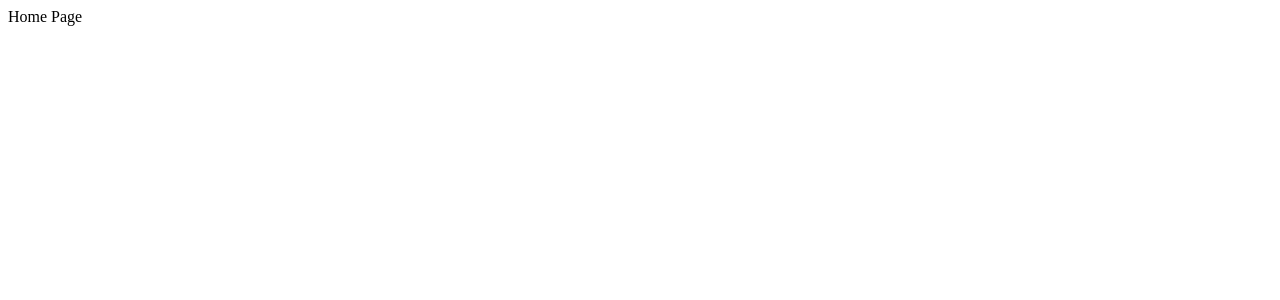
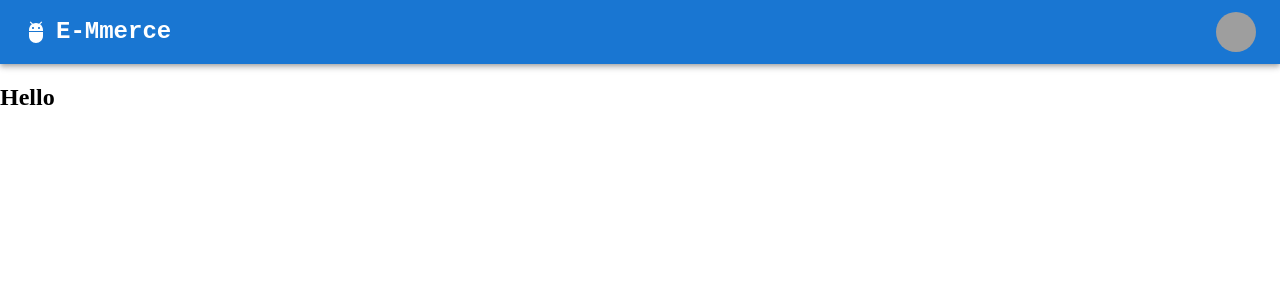
Before and after one commit to Alixplx/E-Commerce_MERN, a React (Vite) app in the folder frontend/: page / in a window 1280 px wide. Shown: the top 300 px of the page. Built offline with nearby package versions, Linux system fonts and the light colour scheme; grey boxes are pictures that could not be loaded.

Commit message:
Mui installation + Navbar Top

```diff
--- a/frontend/package.json
+++ b/frontend/package.json
@@ -10,6 +10,10 @@
     "preview": "vite preview"
   },
   "dependencies": {
+    "@emotion/react": "^11.14.0",
+    "@emotion/styled": "^11.14.1",
+    "@mui/icons-material": "^9.1.1",
+    "@mui/material": "^9.1.2",
     "react": "^19.2.7",
     "react-dom": "^19.2.7",
     "react-router-dom": "^7.18.1"
--- a/frontend/src/App.tsx
+++ b/frontend/src/App.tsx
@@ -1,5 +1,5 @@
 import { BrowserRouter, Route, Routes } from "react-router-dom"
-import HomePage from "./pages/Home"
+import NavBar from "./Components/Navbar"
 
 
 function App() {
@@ -8,9 +8,11 @@
 
     <BrowserRouter>
 
+      <NavBar />
+
       <Routes>
 
-        <Route path="/" element={ <HomePage /> } />
+        <Route path="/" element={ <h2>Hello</h2> } />
       </Routes>
 
     </BrowserRouter>
--- /dev/null
+++ b/frontend/src/Components/Navbar.tsx
@@ -0,0 +1,95 @@
+import AppBar from '@mui/material/AppBar';
+import Box from '@mui/material/Box';
+import Toolbar from '@mui/material/Toolbar';
+import IconButton from '@mui/material/IconButton';
+import Typography from '@mui/material/Typography';
+import Menu from '@mui/material/Menu';
+import Container from '@mui/material/Container';
+import Avatar from '@mui/material/Avatar';
+import Tooltip from '@mui/material/Tooltip';
+import MenuItem from '@mui/material/MenuItem';
+import AdbIcon from '@mui/icons-material/Adb';
+import { useState } from 'react';
+
+
+const settings = ['Profile', 'Account', 'Dashboard', 'Logout']
+
+function NavBar() {
+
+  const [anchorElUser, setAnchorElUser] = useState<null | HTMLElement>(null)
+
+  const handleOpenUserMenu = (event: React.MouseEvent<HTMLElement>) => {
+    setAnchorElUser(event.currentTarget);
+  };
+
+  const handleCloseUserMenu = () => {
+    setAnchorElUser(null);
+  };
+
+  return (
+
+    <AppBar position="static">
+
+      <Container maxWidth="xl">
+
+        <Toolbar disableGutters>
+
+        <Box sx={{ display: "flex", flexDirection: "row", justifyContent: "space-between", width: "100%", alignItems: "center"}}>
+
+          <Box sx={{ display: "flex", flexDirection: "row", alignItems: "center"}}>
+
+            <AdbIcon sx={{ display: "flex", mr: 1 }} />
+            <Typography
+              variant="h5"
+              noWrap
+              component="a"
+              sx={{
+                mr: 2,
+                display: { xs: 'none', md: 'flex' },
+                flexGrow: 1,
+                fontFamily: 'monospace',
+                fontWeight: 700,
+              }}
+            >
+              E-Mmerce
+            </Typography>
+          </Box>
+
+          <Box sx={{ flexGrow: 0 }}>
+            <Tooltip title="Open settings">
+              <IconButton onClick={handleOpenUserMenu} sx={{ p: 0 }}>
+                <Avatar alt="Remy Sharp" src="/static/images/avatar/2.jpg" />
+              </IconButton>
+            </Tooltip>
+            <Menu
+              sx={{ mt: '45px' }}
+              id="menu-appbar"
+              anchorEl={anchorElUser}
+              anchorOrigin={{
+                vertical: 'top',
+                horizontal: 'right',
+              }}
+              keepMounted
+              transformOrigin={{
+                vertical: 'top',
+                horizontal: 'right',
+              }}
+              open={Boolean(anchorElUser)}
+              onClose={handleCloseUserMenu}
+            >
+              {settings.map((setting) => (
+                <MenuItem key={setting} onClick={handleCloseUserMenu}>
+                  <Typography sx={{ textAlign: 'center' }}>{setting}</Typography>
+                </MenuItem>
+              ))}
+            </Menu>
+          </Box>
+        </Box>
+
+        </Toolbar>
+      </Container>
+    </AppBar>
+  );
+}
+
+export default NavBar;
--- /dev/null
+++ b/frontend/src/index.css
@@ -0,0 +1,4 @@
+body {
+
+    margin: 0;
+}
--- a/frontend/src/main.tsx
+++ b/frontend/src/main.tsx
@@ -1,5 +1,6 @@
 import { StrictMode } from 'react'
 import { createRoot } from 'react-dom/client'
+import "./index.css"
 import App from './App.tsx'
 
 
--- a/frontend/src/pages/Home.tsx
+++ /dev/null
@@ -1,9 +0,0 @@
-
-
-
-const HomePage = () => {
-
-    return <div>Home Page</div>
-}
-
-export default HomePage
```
Also changed, not shown: frontend/src/pages/HomePage.tsx (added, +13 -0 lines), 1 other file (tests, documents, lock files or other folders).
